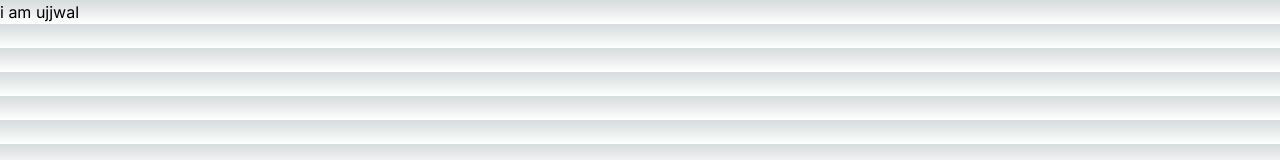
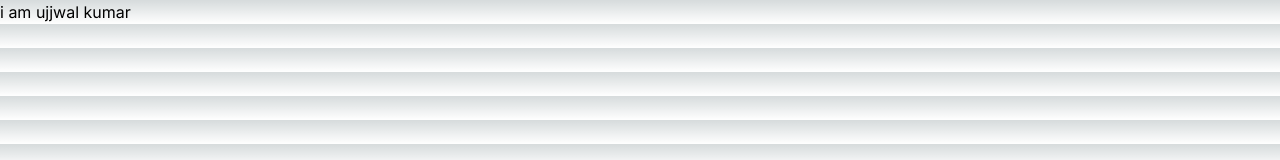
Before and after one commit to ujjwalkumar72353/Ujjwal-weather-app, a Next.js app: page / in a window 1280 px wide. Shown: the top 160 px of the page. Built offline with nearby package versions, Linux system fonts and the light colour scheme.

Commit message:
whatever you are change it

```diff
--- a/app/page.tsx
+++ b/app/page.tsx
@@ -4,7 +4,7 @@ export default function Home() {
   return (
     <main>
     <div>
-     i am ujjwal
+     i am ujjwal kumar
     </div>
     </main>
   );
```
